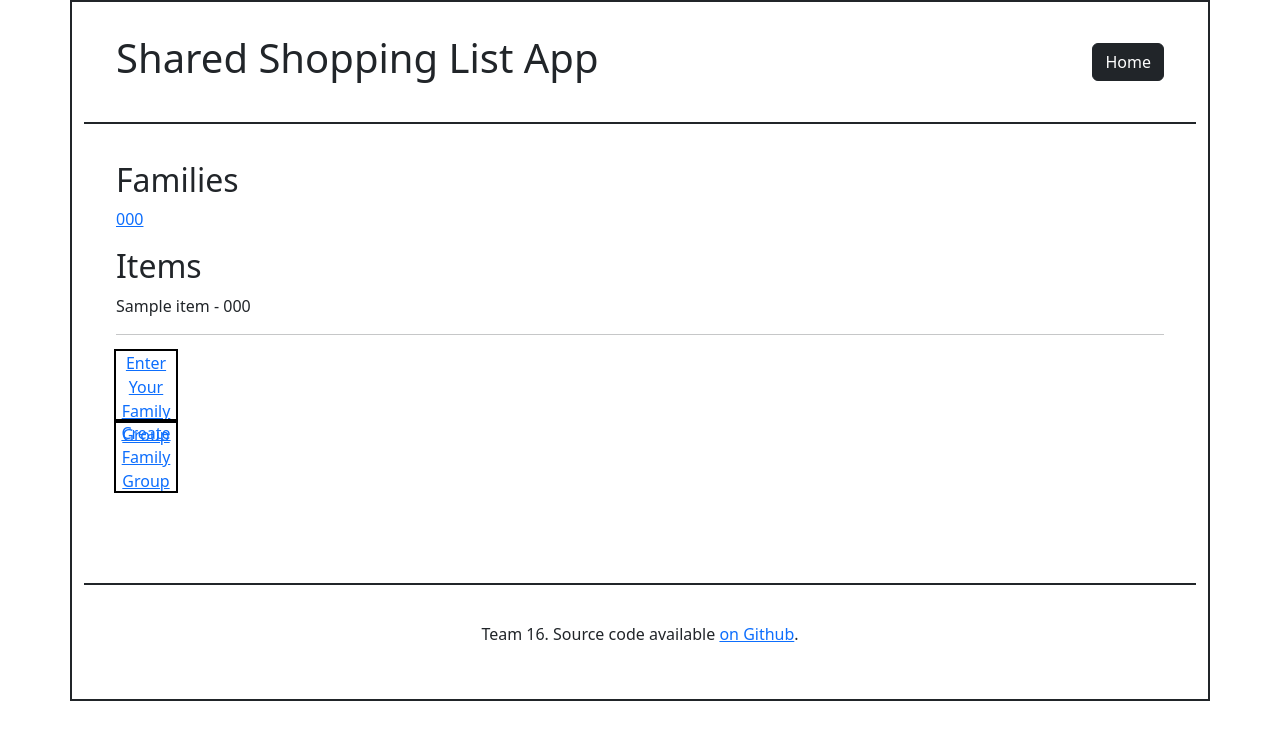
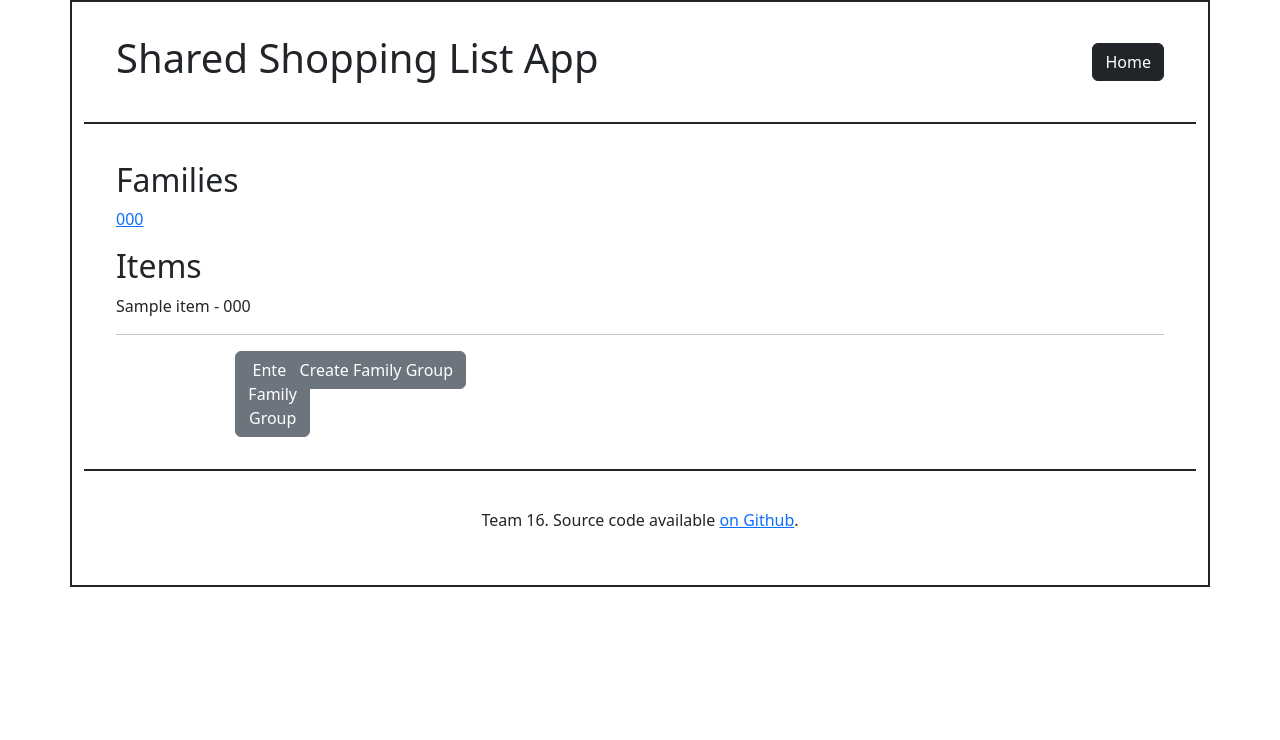
Before and after one commit to software-students-fall2022/web-app-exercise-team-16-1, a Flask app: template templates/index.html in a window 1280 px wide. Shown: the top 740 px of the page. Run offline with Flask 2, Linux system fonts and the light colour scheme; the template is opened without the code that fills it: most values are stand-ins (such as "Sample title", 1, 10 or a date in 2020); parts of the project's set-up code (start-up, migrations or seed data) failed here and were passed over.

Commit message:
created signup/login into buttons

```diff
--- a/static/css/style.css
+++ b/static/css/style.css
@@ -51,16 +51,11 @@
   justify-content: center;
 }
 
-#btnContainer {
-  width: 100%;
-  height: 200px;
-}
-
-.buttonDesign {
-  width: 60px;
-  height: 70px;
-  text-align: center;
-  outline: 2px solid black;
+.center {
+  margin: auto;
+  width: 60%;
+  border: 5px solid #FFFF00;
+  padding: 10px;
 }
 
 .button {
--- a/templates/index.html
+++ b/templates/index.html
@@ -26,13 +26,13 @@
 
     <hr size="1" width="100%" color="black">
 
-    <div id="btnContainer">
-        <div class="buttonDesign">
-            <p><a href="{{ url_for('login')}}">Enter Your Family Group</a></p>
-        </div>
-        <div class="buttonDesign">
-            <p><a href="{{ url_for('signup')}}">Create Family Group</a></p>
-        </div>
+    <div class="btn-group" role="group" aria-label="Basic example">
+        <nav>
+            <a href="{{ url_for('login') }}" class="btn btn-secondary" style="margin-left: 70%;">Enter Family Group</a>
+        </nav>
+        <nav>
+            <a href="{{ url_for('signup') }}" class="btn btn-secondary">Create Family Group</a>
+        </nav>
     </div>
 
 {% endblock %}
```
